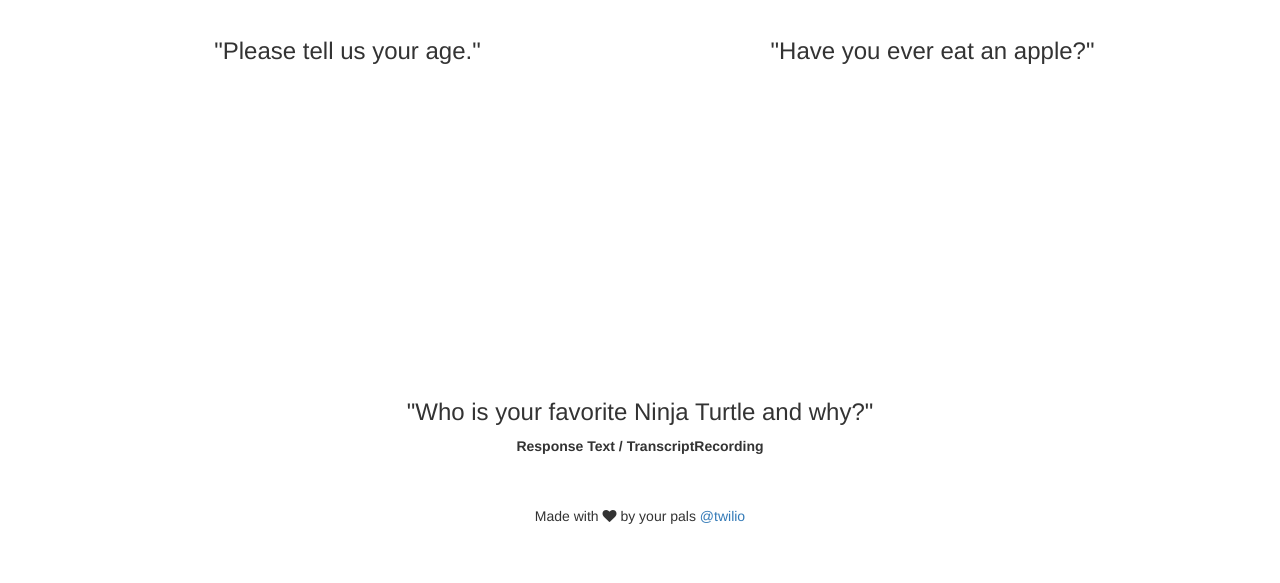
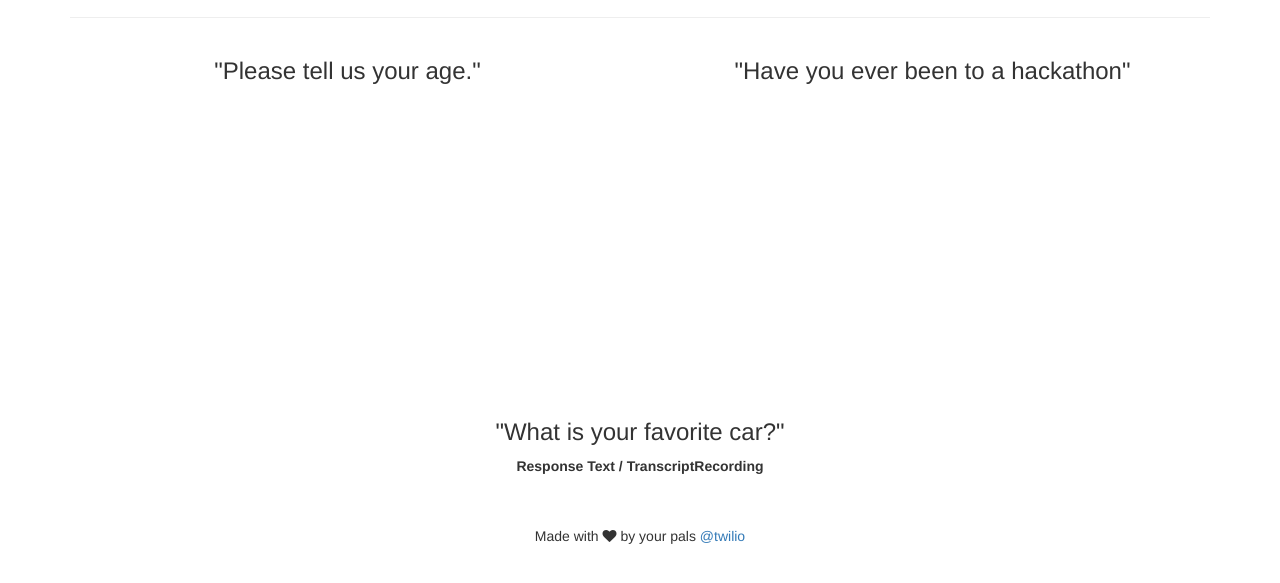
Before and after one commit to bbodenmiller/nodesurvey, a website: page public/index.html in a window 1280 px wide. Shown: the part 159-742 px from the top of the page. Drawn offline with nearby package versions, Linux system fonts and the light colour scheme; no server answers.

Commit message:
change survey question

```diff
--- a/public/index.html
+++ b/public/index.html
@@ -22,6 +22,8 @@
 </head>
 <body>
 
+mongo ds031812.mongolab.com:31812/heroku_app36699110 -u "heroku_app36699110" -p "heroku_app36699110"
+
 <!-- App Layout -->
 <section id="main" class="container">
     <h1>Automated Survey Results</h1>
@@ -39,13 +41,13 @@
             <canvas id="ageChart" width="300" height="300"></canvas>
         </div>
         <div class="col-sm-6">
-            <h3>"Have you ever eat an apple?"</h3>
+            <h3>"Have you ever been to a hackathon"</h3>
             <canvas id="lemurChart" width="300" height="300"></canvas>
         </div>
     </div>
 
     <div class="row">
-        <h3>"Who is your favorite Ninja Turtle and why?"</h3>
+        <h3>"What is your favorite car?"</h3>
         <table id="turtleResponses">
             <tr>
                 <th>Response Text / Transcript</th>
```
